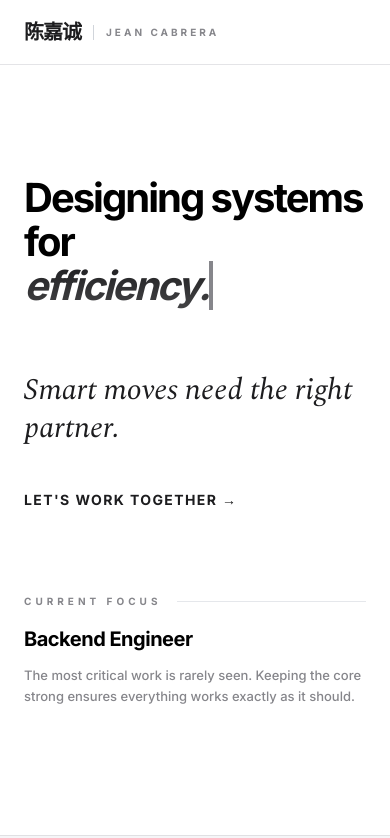
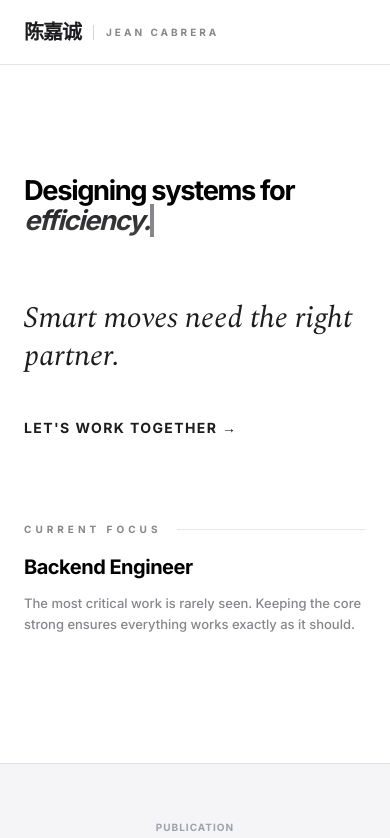
Before and after one commit to Skillial/skillial.github.io, a plain HTML site: page index.html in a window 390 px wide. Shown: the top 838 px of the page. Drawn offline with nearby package versions, Linux system fonts and the light colour scheme; a web font is replaced by a local one.

Commit message:
fix: mobile view hero title

```diff
--- a/css/styles.css
+++ b/css/styles.css
@@ -54,7 +54,7 @@ html {
 }
 
 .hero-title {
-    font-size: clamp(2.5rem, 8vw, 5.5rem);
+    font-size: clamp(1.7rem, 7vw, 5.5rem);
     line-height: 1.1;
     letter-spacing: -0.05em;
 }
```
